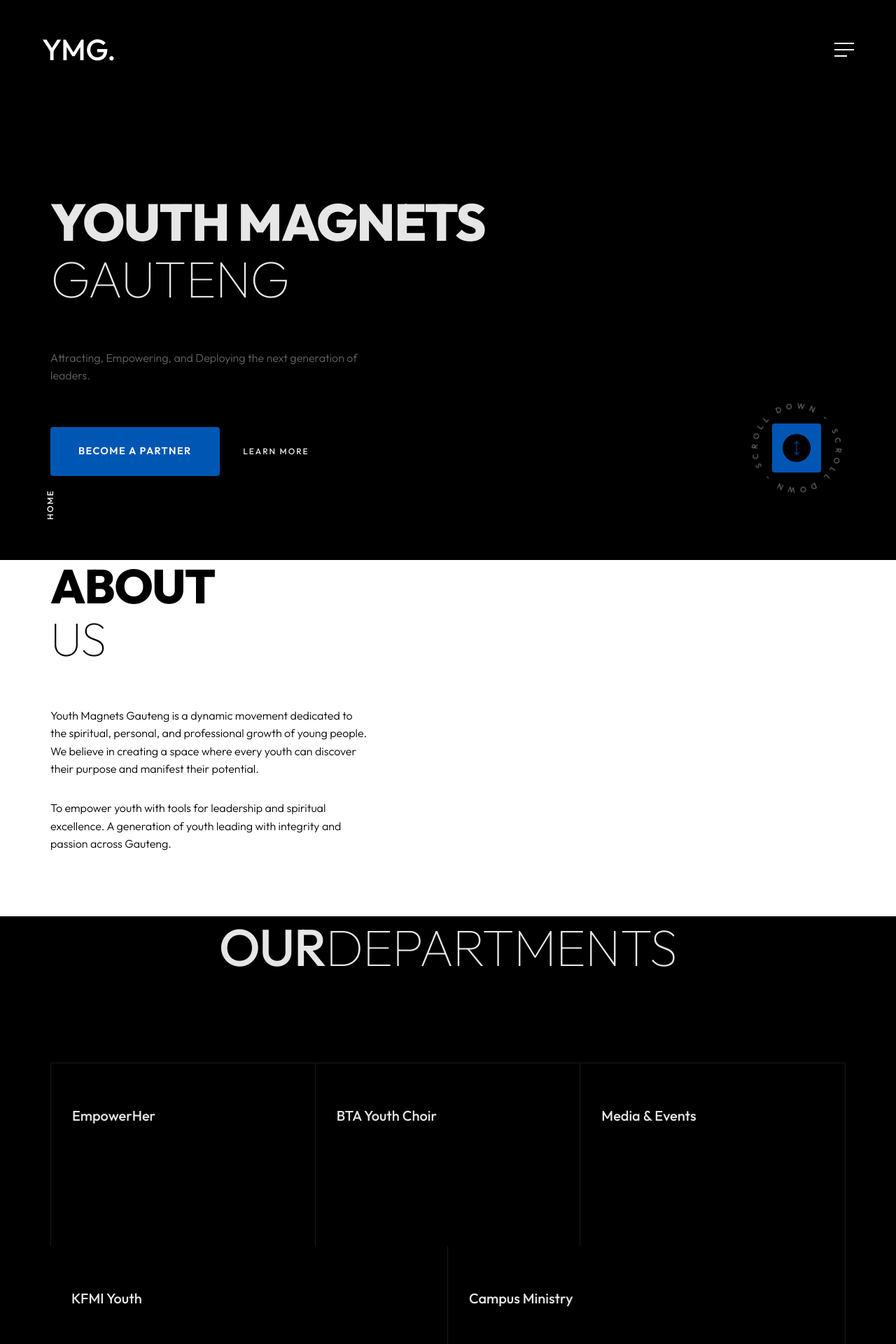
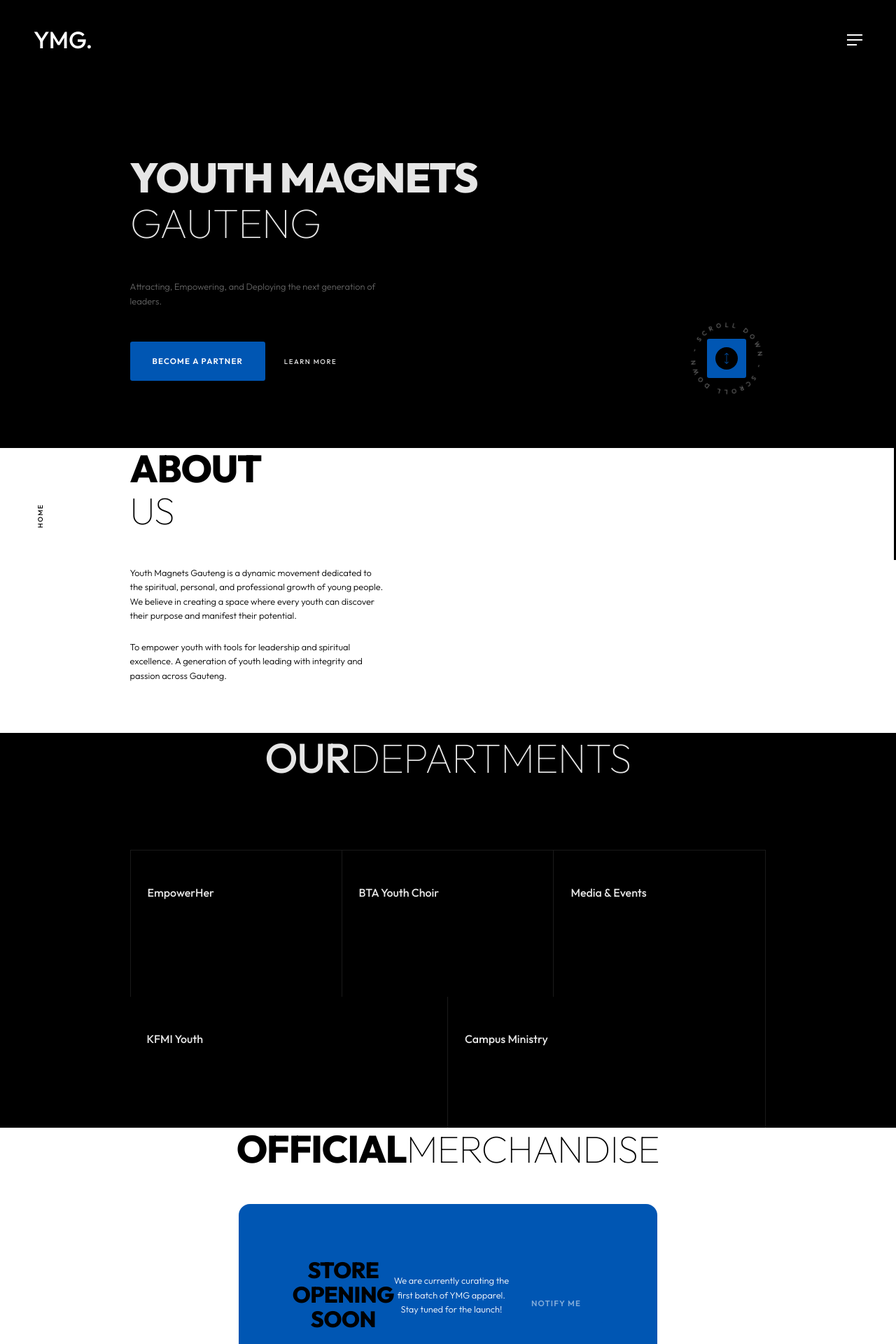
Before and after one commit to thulanesigasa/ym_gauteng, a Flask app: page / in a window 1280 px wide. Shown: the top 1920 px of the page at 70% size. Run offline with Flask 3, Linux system fonts and the light colour scheme; some libraries are stand-ins or nearby versions.

Commit message:
Apply global 80% zoom scale to HTML

```diff
--- a/static/css/style.css
+++ b/static/css/style.css
@@ -34,6 +34,9 @@
 html {
     scroll-behavior: initial;
     overflow-x: hidden;
+    zoom: 0.8; /* Simulate 80% browser zoom */
+    -moz-transform: scale(0.8);
+    -moz-transform-origin: top center;
 }
 
 body {
```
